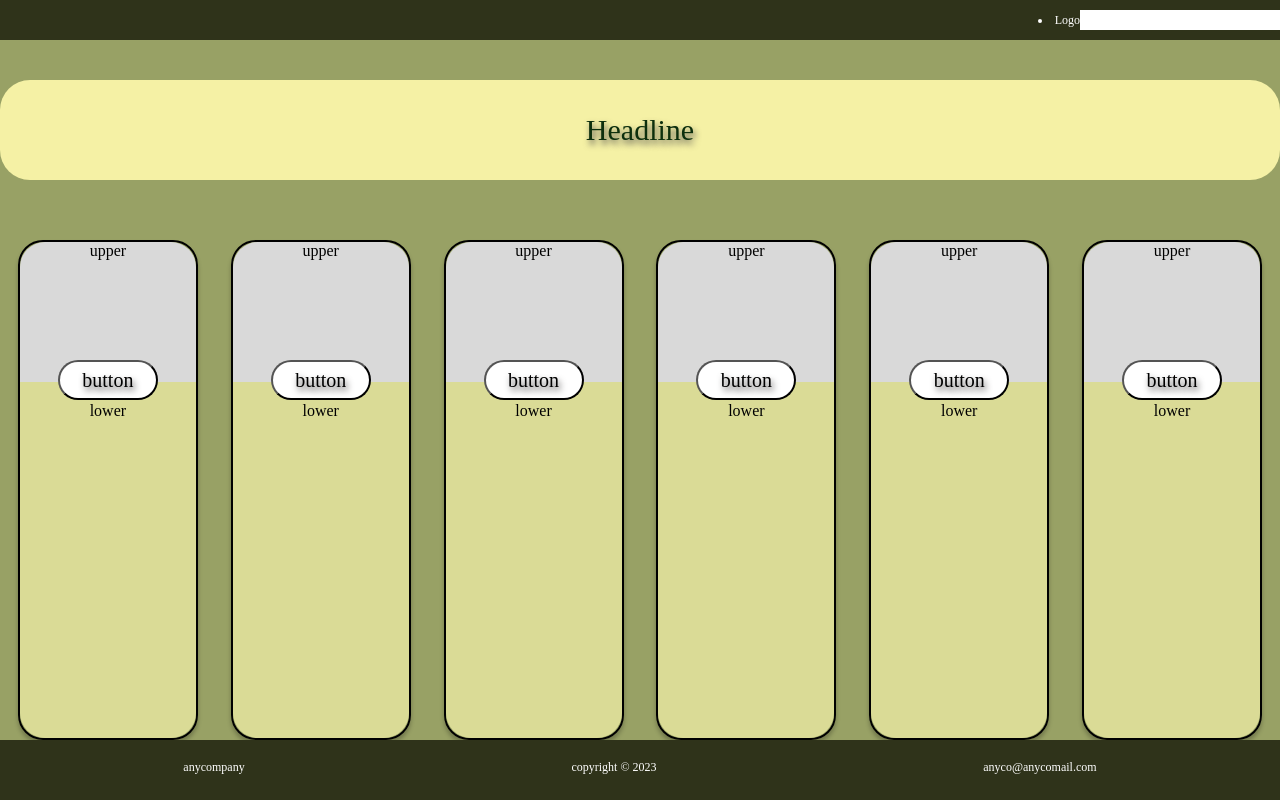
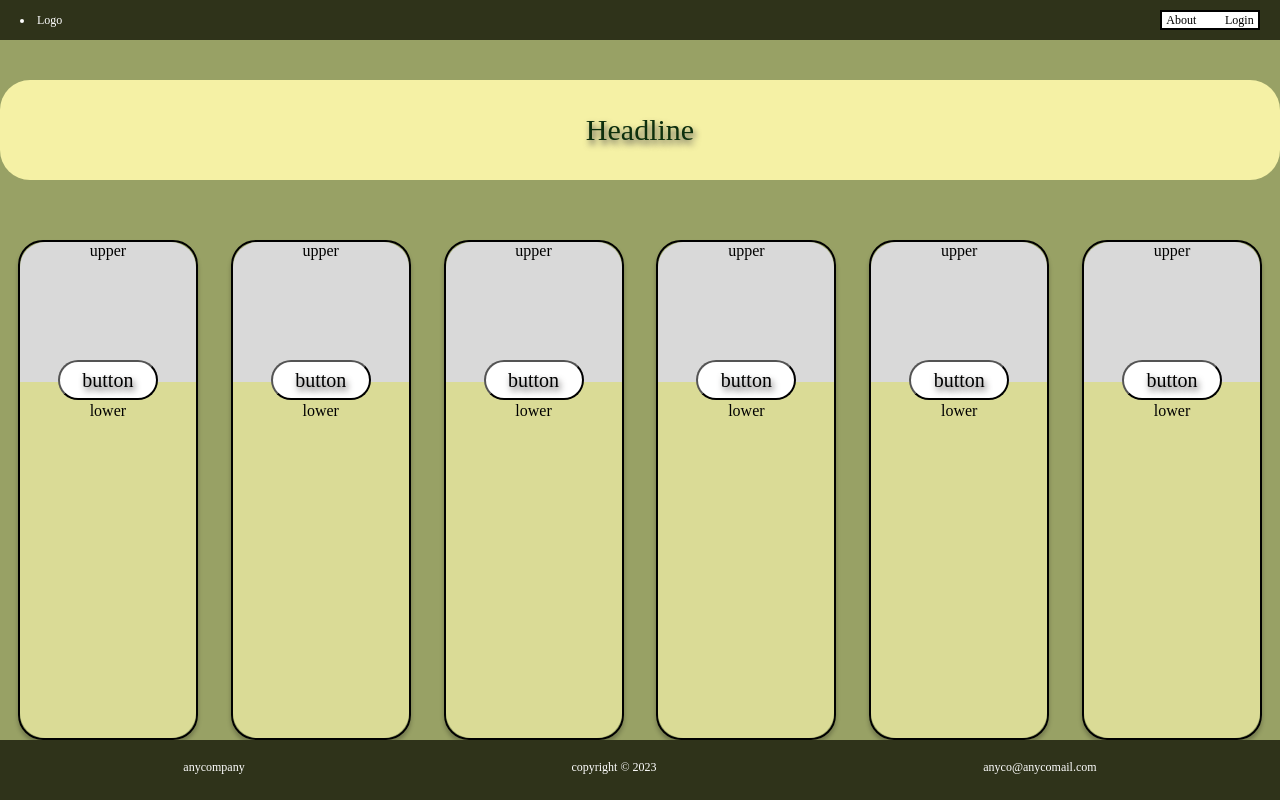
Before and after one commit to SzvitanZ/TryWithFigma, a plain HTML site: page index.html in a window 1280 px wide. Drawn offline with Linux system fonts and the light colour scheme.

Commit message:
page-top start

```diff
--- a/Style.css
+++ b/Style.css
@@ -115,6 +115,7 @@ button {
 
 .foot {
     display:flex;
+    flex-wrap:wrap;
     justify-content:space-around;
     align-items:stretch;
     text-align:center;
@@ -138,7 +139,7 @@ button {
     height:2.5rem;
     width:100%;
     background-color: #2f331a;
-    justify-content:flex-end;
+    justify-content: space-between;
     font-size:12px;
     align-items:center;
     border-block-end-width: 20px;
@@ -149,19 +150,34 @@ li{
     color:white;
     justify-content:flex-start;
     align-items:center;
+    margin: 20px;
 }
 
-butt2 {
+.butt2-flex {
+    display:flex;
     background-color:#FFFFFF;
+    justify-content: space-around;
+    align-items:center;
     color:black;
     height: 20px;
+    width: 100px;
+    border-color: black;
+    border: 2px solid black;
+    margin: 20px;
+    gap: 20px;
+
 }
 
-butt3 {
+butt-button1 {
     background-color:#FFFFFF;
     color:black;
     height:20px;
-}
+    width: 30px;
+    border: 2px solid black;
+    margin: 20px;
+
+ }
+
 
 /*
 #page-container {
--- a/index.html
+++ b/index.html
@@ -14,12 +14,11 @@
         <li>
             Logo
         </li>
-        <butt2>
-            <button>About</button>
+        <butt2 class="butt2-flex">
+            <but-button1>About</but-button1>
+
+            <but-button2>Login</but-button2>
         </butt2>
-        <butt3>
-            <button>Login</button>
-        </butt3>
 
    </article>
 
```
